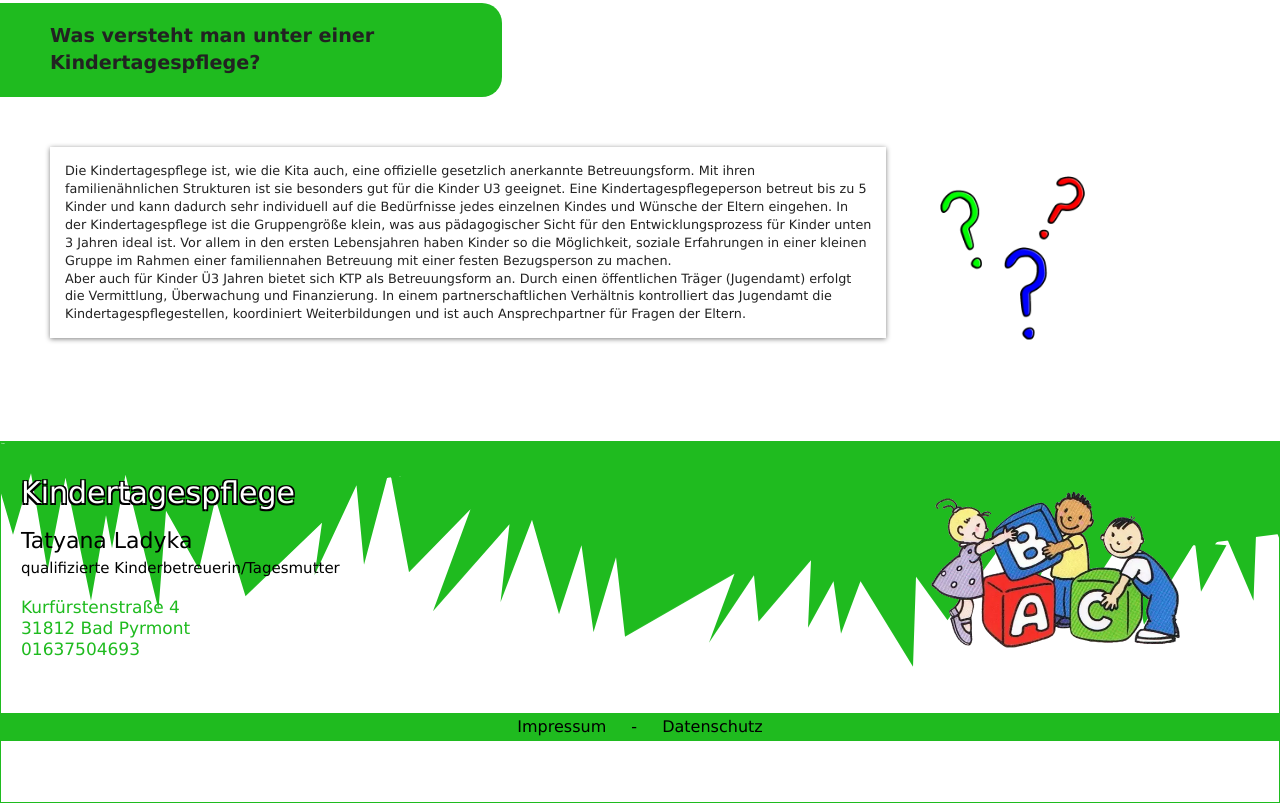
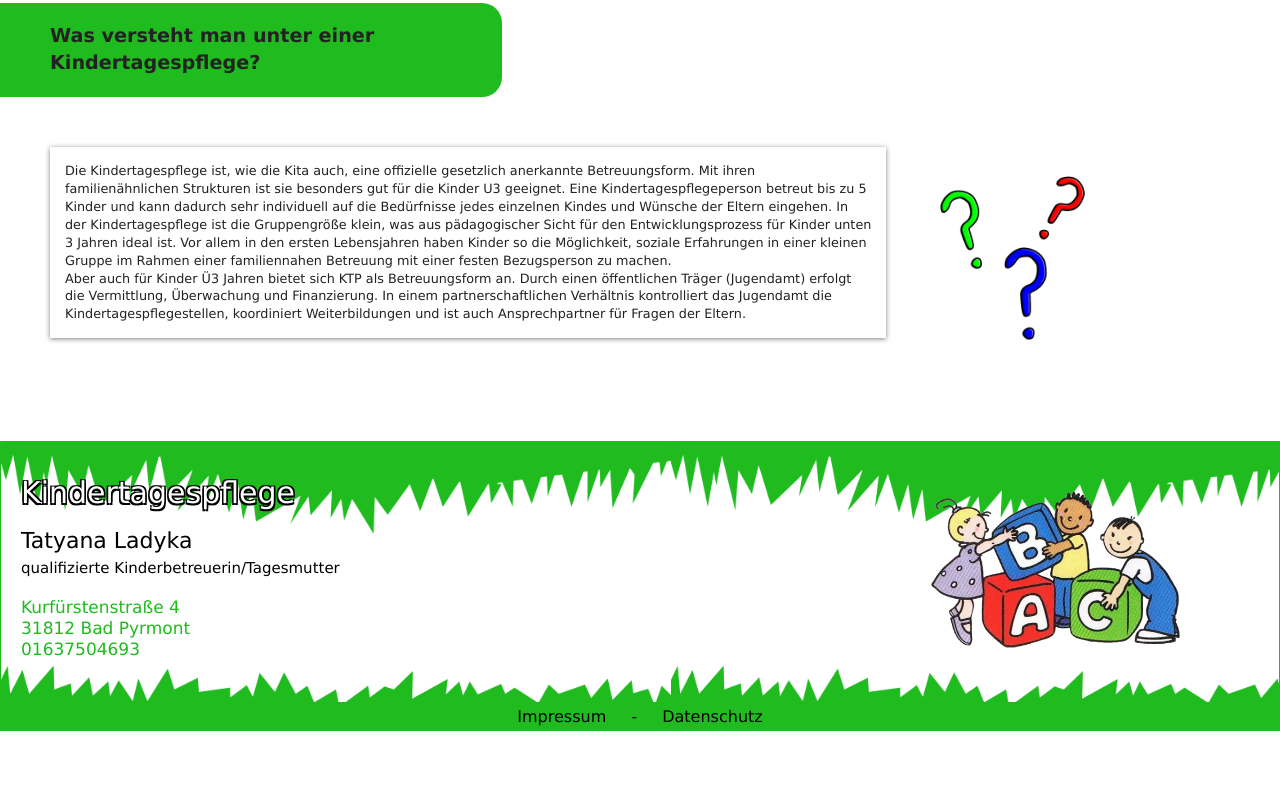
Before and after one commit to KTP-Abenteuerland/website, a website built with webpack: page index.html in a window 1280 px wide. Shown: the part 2284-3087 px from the top of the page. After the commit the page ends 3015 px from the top, so only its background shows below. Built offline with nearby package versions, Linux system fonts and the light colour scheme.

Commit message:
Update style.css

```diff
--- a/css/style.css
+++ b/css/style.css
@@ -506,14 +506,13 @@
     color: black;
   }
 
-  .daten
+   .daten
   {
 
     box-sizing: border-box;
     border: 1px #1fbb1f solid;
     background-image: url("karte.png");
-    padding-bottom: 100px;
-    margin-bottom: -90px;
+    background-size: 670px;
   }
 
   .imp
```
